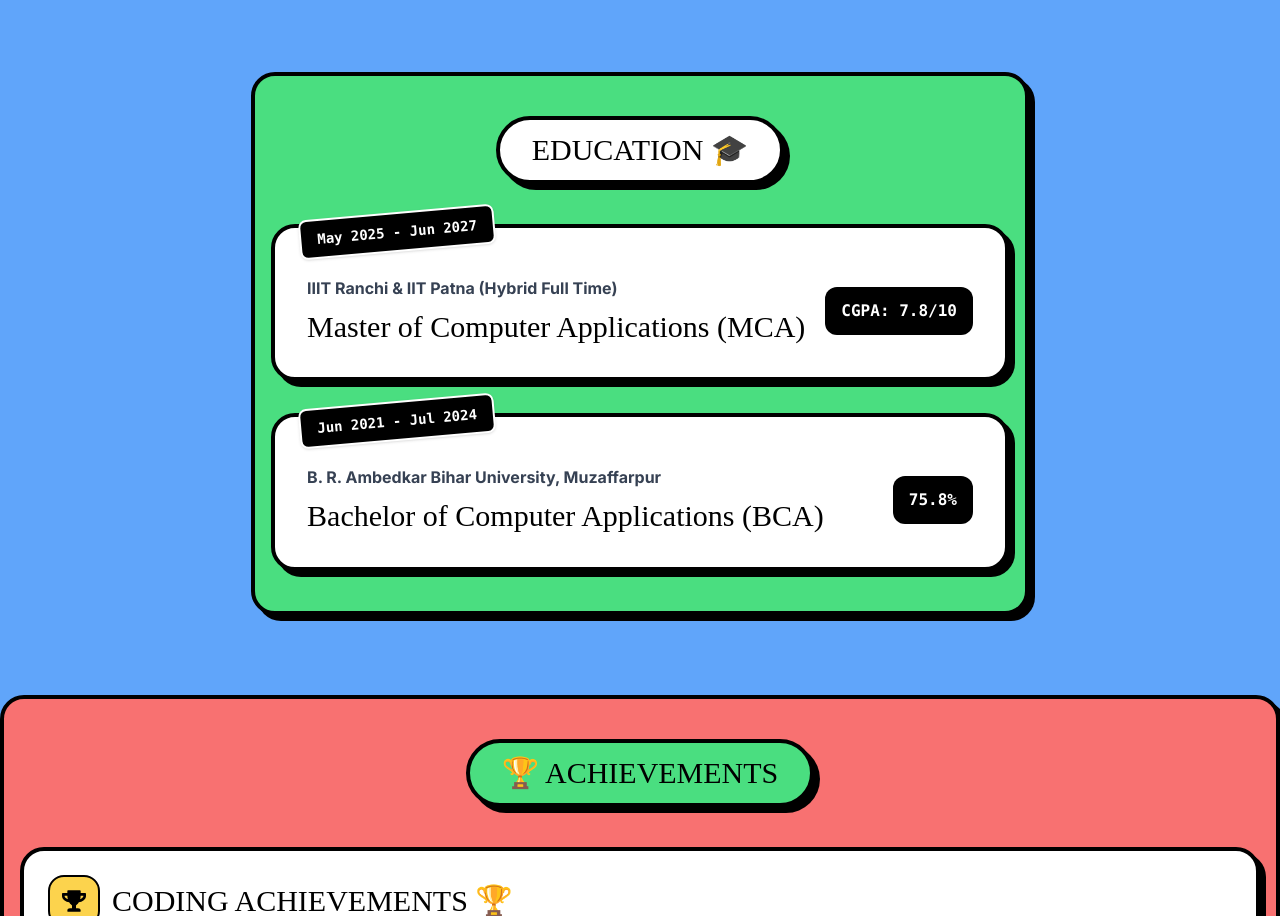
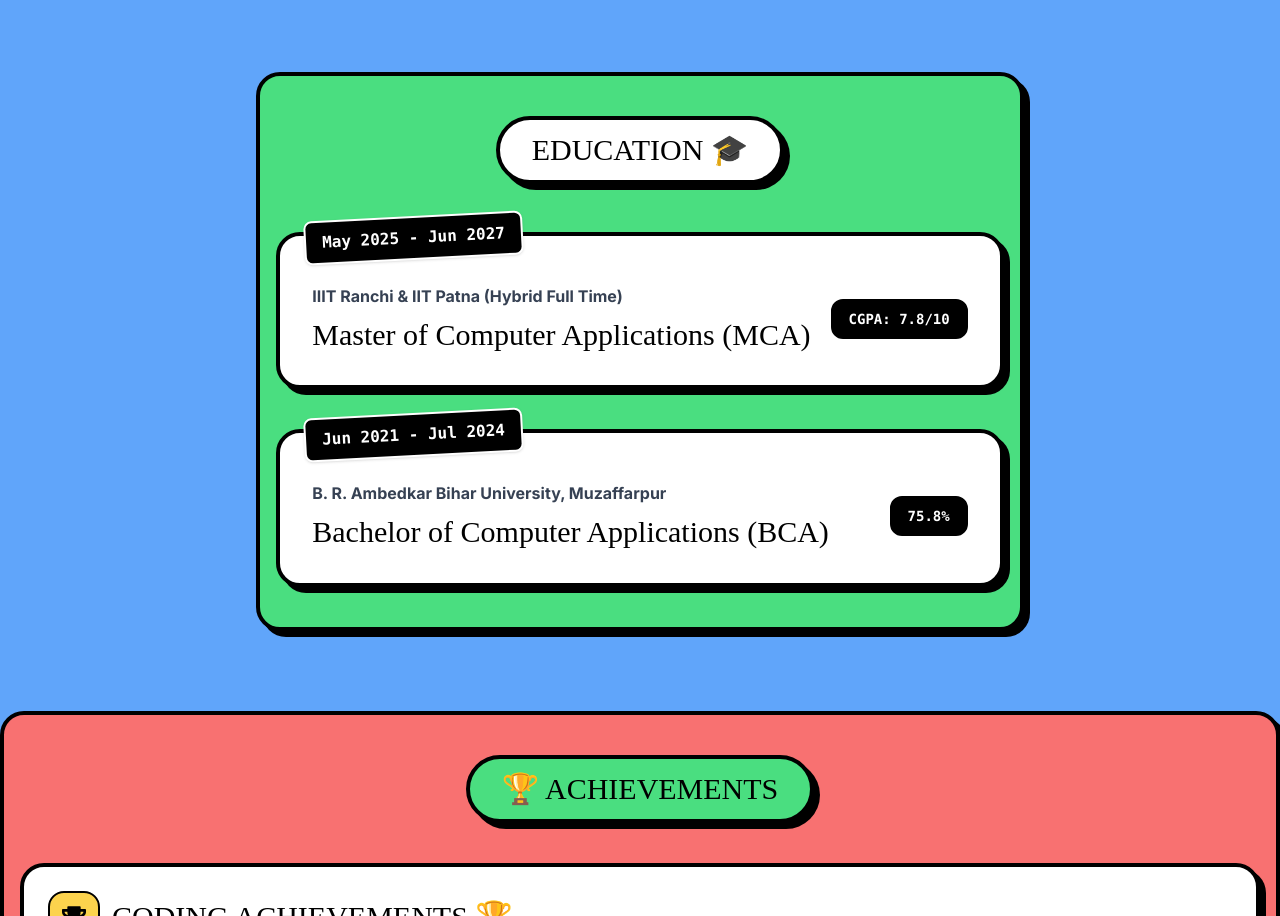
Before and after one commit to rajSunny5714/new-portfolio, a React (Vite) app: page / in a window 1280 px wide. Shown: the part 5267-6183 px from the top of the page. Built offline with nearby package versions, Linux system fonts and the light colour scheme; the HTML template or start-up script is replaced by a standard one; a web font is replaced by a local one.

Commit message:
Update Education.tsx

```diff
--- a/src/components/sections/Education.tsx
+++ b/src/components/sections/Education.tsx
@@ -16,13 +16,13 @@
   color,
 }: EduProps) => (
   <div
-    className={`relative bg-white border-4 border-black p-6 md:p-8 rounded-3xl shadow-neo ${color}`}
+    className={`relative bg-white border-4 border-black p-6 md:p-8 rounded-3xl shadow-neo hover:-translate-y-1 transition-transform ${color}`}
   >
-    <div className="absolute -top-4 left-4 sm:left-6 bg-black text-white font-mono font-bold text-sm py-2 px-4 rounded-lg border-2 border-white shadow-sm rotate-[-5deg]">
+    <div className="absolute -top-5 left-6 bg-black text-white font-mono font-bold py-2 px-4 rounded-lg border-2 border-white shadow-sm rotate-[-3deg]">
       {year}
     </div>
 
-    <div className="mt-4">
+    <div className="pt-4">
       <div className="flex flex-col md:flex-row md:items-center md:justify-between gap-5">
         <div className="flex-1">
           <p className="font-bold text-sm md:text-base text-gray-700 mb-2">
@@ -34,7 +34,7 @@
           </h3>
         </div>
 
-        <div className="bg-black text-white font-mono font-bold text-sm md:text-base px-4 py-3 rounded-xl w-fit whitespace-nowrap">
+        <div className="bg-black text-white px-4 py-2 rounded-xl border-2 border-black font-mono font-bold text-sm w-fit whitespace-nowrap">
           {score}
         </div>
       </div>
@@ -43,18 +43,18 @@
 );
 
 const Education = () => {
-  const educationData: EduProps[] = [
+  const educationData = [
     {
       year: 'May 2025 - Jun 2027',
+      title: 'Master of Computer Applications (MCA)',
       place: 'IIIT Ranchi & IIT Patna (Hybrid Full Time)',
-      title: 'Master of Computer Applications (MCA)',
       score: 'CGPA: 7.8/10',
       color: 'bg-purple-100',
     },
     {
       year: 'Jun 2021 - Jul 2024',
+      title: 'Bachelor of Computer Applications (BCA)',
       place: 'B. R. Ambedkar Bihar University, Muzaffarpur',
-      title: 'Bachelor of Computer Applications (BCA)',
       score: '75.8%',
       color: 'bg-blue-100',
     },
@@ -65,7 +65,7 @@
       id="education"
       className="py-10 px-4 max-w-7xl mx-auto bg-custom-green border-4 border-black rounded-3xl shadow-neo"
     >
-      <div className="flex justify-center mb-10">
+      <div className="flex justify-center mb-12">
         <div className="bg-white px-8 py-3 rounded-full border-4 border-black w-fit shadow-neo">
           <h2 className="text-3xl font-shrikhand">
             EDUCATION 🎓
@@ -73,9 +73,16 @@
         </div>
       </div>
 
-      <div className="flex flex-col gap-8">
+      <div className="flex flex-col gap-10">
         {educationData.map((edu, index) => (
-          <EduCard key={index} {...edu} />
+          <EduCard
+            key={index}
+            year={edu.year}
+            title={edu.title}
+            place={edu.place}
+            score={edu.score}
+            color={edu.color}
+          />
         ))}
       </div>
     </section>
```
